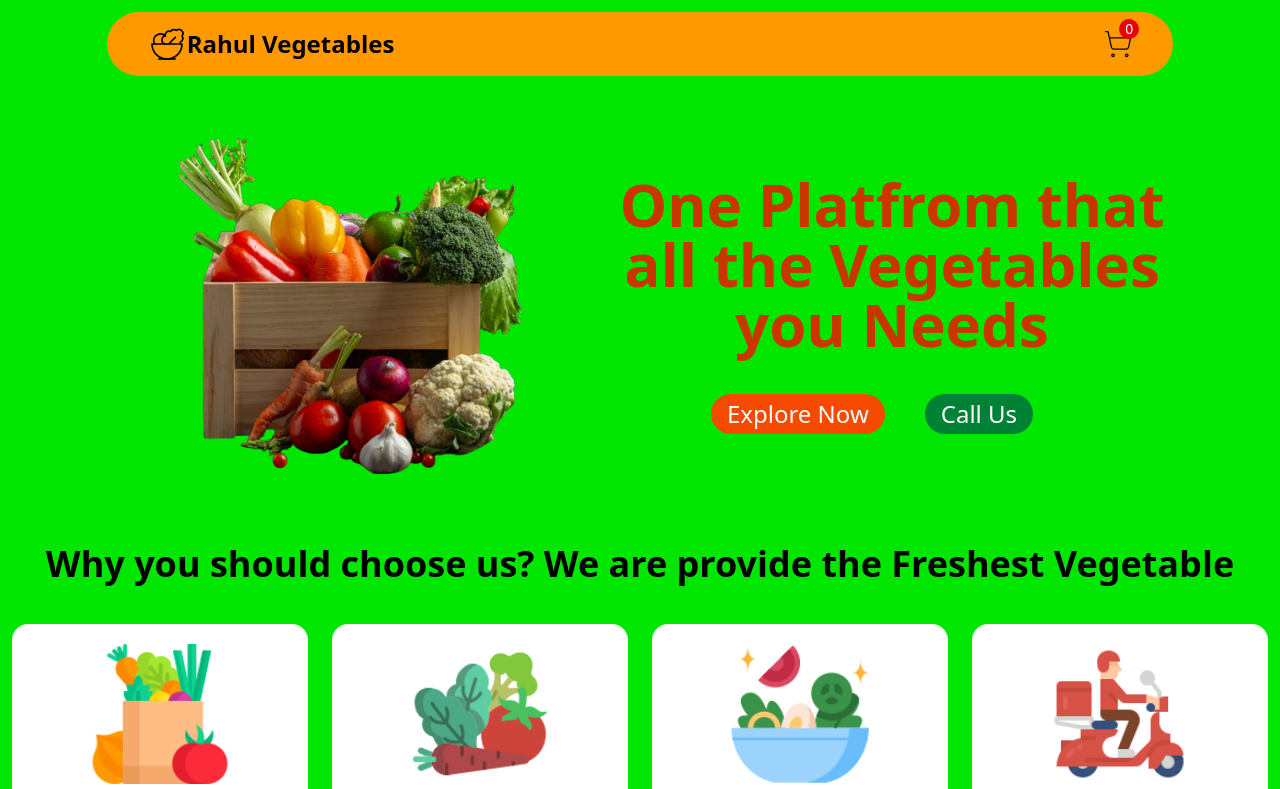
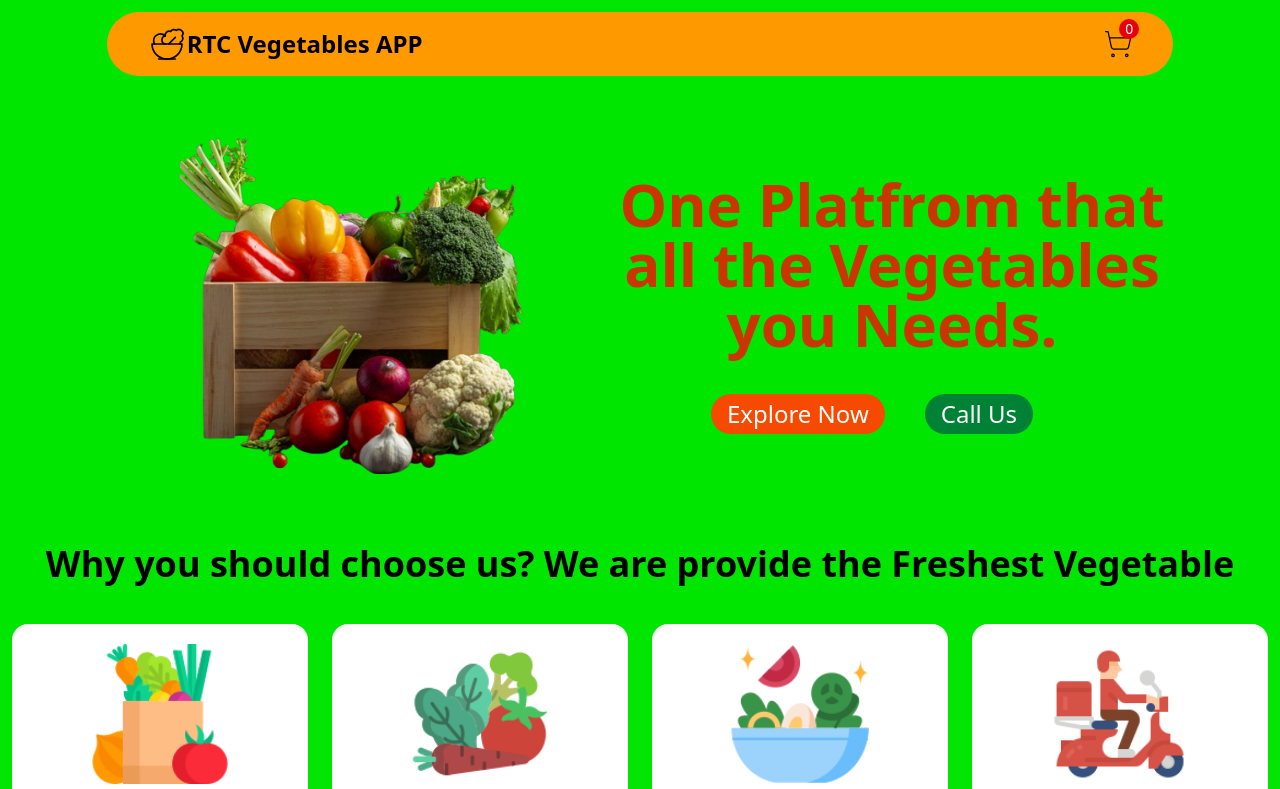
Before and after one commit to RahulNaktode/Vegetable-UI-project, a React (Vite) app: page / in a window 1280 px wide. Shown: the top 789 px of the page. Built offline with nearby package versions, Linux system fonts and the light colour scheme.

Commit message:
update styling and text in FeatureCard, Navbar, and Home components for improved layout and clarity

```diff
--- a/src/component/FeatureSession.jsx
+++ b/src/component/FeatureSession.jsx
@@ -6,7 +6,7 @@ import FiberContentImg from './../assets/Features/fruit.png'
 function FeatureCard({ title, description, Imgsrc }) {
     return (
 
-        <div className='bg-white p-5 mt-10 rounded-2xl w-60 flex flex-col mx-20 md:w-80 md:mx-3'>
+        <div className='bg-white p-5 mt-10 rounded-2xl w-60 flex flex-col mx-20 md:w-80 md:mx-3 mb-3'>
             <img src={Imgsrc} alt={title} className='h-20 md:h-35 mx-auto ' />
             <h3 className='text-center text-xl! md:text-2xl!'>{title}</h3>
             <p className='text-center'>{description}</p>
--- a/src/component/Navbar.jsx
+++ b/src/component/Navbar.jsx
@@ -16,7 +16,7 @@ function Navbar(refreshCard) {
     <div className='max-w-10/12 bg-amber-500 rounded-full px-10 py-3 mx-auto sticky top-3 flex items-center'>
       <Link to='/' className='flex items-center'>
         <SaladIcon size={40} strokeWidth={1}/>
-        <h2 className='font-medium text-2xl!'>Rahul Vegetables</h2>
+        <h2 className='font-medium md:text-2xl! text-xl!'>RTC Vegetables APP</h2>
         </Link>
         <Link to='/mycart' className='ml-auto relative'>
         <span className='absolute -top-2.5 left-4 bg-red-600 rounded-full px-1.5 text-white text-sm'>{itemCard.length}</span>
--- a/src/view/Home.jsx
+++ b/src/view/Home.jsx
@@ -17,7 +17,7 @@ function Home() {
         <div className='items-center md:flex px-10 md:px-25 md:my-15'>
           <img src={VegetableImg} alt="Vegetable-image" className='pl-20 h-50 md:h-90'/>
           <div>
-          <h1 className='text-center text-4xl! md:text-6xl! md:ml-20  text-orange-700'>One Platfrom that all the Vegetables you Needs</h1>
+          <h1 className='text-center text-4xl! md:text-6xl! md:ml-20  text-orange-700'>One Platfrom that all the Vegetables you Needs.</h1>
            <div className='flex flex-col justify-center md:ml-10 md:flex md:flex-row'>
            <Button title='Explore Now' onClick={() => {
             navigate("/vegetable")
```
